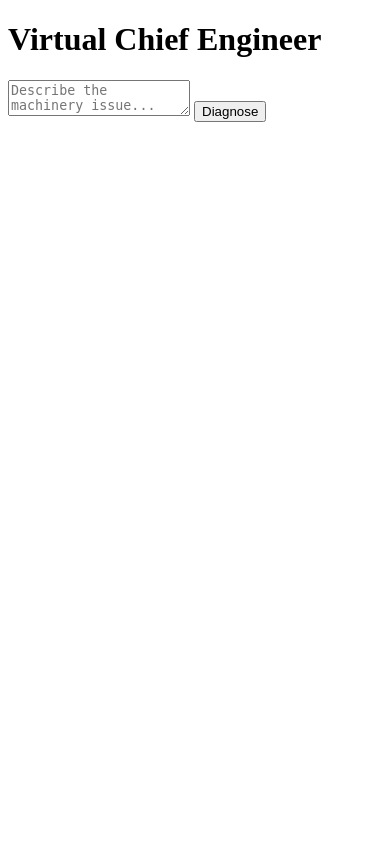
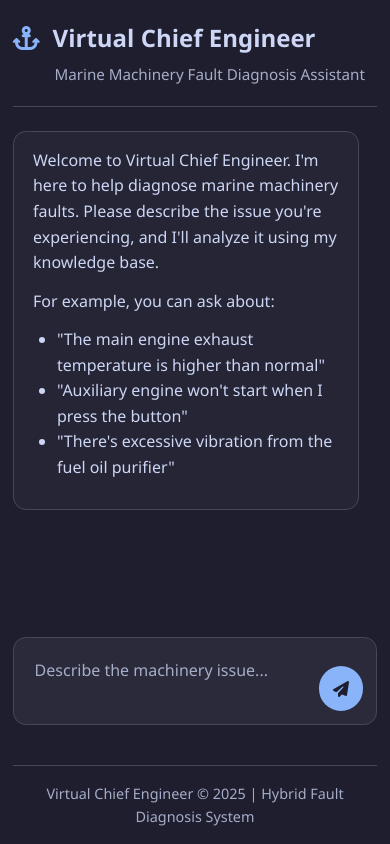
Before and after one commit to M4NT45/Virtual-CE, a Flask app: page / in a window 390 px wide. Run offline with Flask 3, Linux system fonts and the light colour scheme; parts of the project's set-up code (start-up, migrations or seed data) failed here and were passed over.

Commit message:
front_end added

```diff
--- a/app.py
+++ b/app.py
@@ -5,37 +5,37 @@ from services.neural_engine import NeuralEngine
 from services.hybrid_engine import HybridEngine
 
 app = Flask(__name__)
-app.config.from_object('config.Config')
+# app.config.from_object('config.Config')
 
-db.init_app(app)
+# db.init_app(app)
 
-rule_engine = RuleEngine()
-neural_engine = NeuralEngine()
-hybrid_engine = HybridEngine()
+# rule_engine = RuleEngine()
+# neural_engine = NeuralEngine()
+# hybrid_engine = HybridEngine()
 
 @app.route('/')
 def index():
     return render_template('index.html')
 
-@app.route('/api/diagnose', methods=['POST'])
-def diagnose():
-    user_query = request.json.get('query', '')
+# @app.route('/api/diagnose', methods=['POST'])
+# def diagnose():
+#     user_query = request.json.get('query', '')
 
-    # Log the query to database
-    query_record = Query(text=user_query)
-    db.session.add(query_record)
-    db.session.commit()
+#     # Log the query to database
+#     query_record = Query(text=user_query)
+#     db.session.add(query_record)
+#     db.session.commit()
 
-    # Process with hybrid engine
-    results = hybrid_engine.process(user_query)
+#     # Process with hybrid engine
+#     results = hybrid_engine.process(user_query)
 
-    return jsonify(results)
+#     return jsonify(results)
 
-@app.route('/api/health')
-def health_check():
-    return jsonify({"status": "healthy"})
+# @app.route('/api/health')
+# def health_check():
+#     return jsonify({"status": "healthy"})
 
 if __name__ == '__main__':
-    with app.app_context():
-        db.create_all()
+    # with app.app_context():
+    #     db.create_all()
     app.run(debug=True)
--- a/static/css/style.css
+++ b/static/css/style.css
@@ -0,0 +1,310 @@
+/* Base styles and variables */
+:root {
+    --bg-primary: #1e1e2e;
+    --bg-secondary: #2a2a3a;
+    --bg-tertiary: #313244;
+    --text-primary: #cdd6f4;
+    --text-secondary: #a6adc8;
+    --accent-color: #89b4fa;
+    --border-color: #45475a;
+    --user-message-bg: #313244;
+    --assistant-message-bg: #252535;
+    --error-color: #f38ba8;
+    --success-color: #a6e3a1;
+    --font-primary: 'Segoe UI', Tahoma, Geneva, Verdana, sans-serif;
+    --shadow: 0 4px 6px rgba(0, 0, 0, 0.2);
+}
+
+/* Global styles */
+* {
+    margin: 0;
+    padding: 0;
+    box-sizing: border-box;
+}
+
+body {
+    font-family: var(--font-primary);
+    background-color: var(--bg-primary);
+    color: var(--text-primary);
+    line-height: 1.6;
+}
+
+.container {
+    display: flex;
+    flex-direction: column;
+    min-height: 100vh;
+    max-width: 1200px;
+    margin: 0 auto;
+    padding: 0 1rem;
+}
+
+/* Header styles */
+header {
+    padding: 1.2rem 0;
+    border-bottom: 1px solid var(--border-color);
+}
+
+.logo {
+    display: flex;
+    align-items: center;
+    gap: 0.8rem;
+}
+
+.logo i {
+    font-size: 1.8rem;
+    color: var(--accent-color);
+}
+
+header h1 {
+    font-size: 1.8rem;
+    font-weight: 600;
+}
+
+.subtitle {
+    color: var(--text-secondary);
+    font-size: 0.95rem;
+    margin-top: 0.3rem;
+    margin-left: 2.6rem;
+}
+
+/* Main content area */
+main {
+    flex-grow: 1;
+    display: flex;
+    flex-direction: column;
+    padding: 1.5rem 0;
+}
+
+.chat-container {
+    flex-grow: 1;
+    overflow-y: auto;
+    margin-bottom: 1rem;
+}
+
+#chat-history {
+    display: flex;
+    flex-direction: column;
+    gap: 1.5rem;
+    padding-bottom: 1rem;
+}
+
+/* Message styles */
+.message {
+    display: flex;
+    flex-direction: column;
+    max-width: 92%;
+    padding: 1rem 1.2rem;
+    border-radius: 0.8rem;
+    animation: fadeIn 0.3s ease-in-out;
+}
+
+.message.user {
+    align-self: flex-end;
+    background-color: var(--user-message-bg);
+    border: 1px solid var(--border-color);
+    margin-left: auto;
+}
+
+.message.assistant {
+    background-color: var(--assistant-message-bg);
+    border: 1px solid var(--border-color);
+    margin-right: auto;
+}
+
+.message-content {
+    font-size: 1rem;
+}
+
+.message-content p {
+    margin-bottom: 0.8rem;
+}
+
+.message-content p:last-child {
+    margin-bottom: 0;
+}
+
+.message-content ul {
+    margin-left: 1.5rem;
+    margin-bottom: 0.8rem;
+}
+
+.message-content h3 {
+    margin-bottom: 0.6rem;
+    font-size: 1.1rem;
+    color: var(--accent-color);
+}
+
+.message-content .fault-item {
+    margin-bottom: 1.2rem;
+    padding-bottom: 0.8rem;
+    border-bottom: 1px solid var(--border-color);
+}
+
+.message-content .fault-item:last-child {
+    border-bottom: none;
+    margin-bottom: 0;
+}
+
+.message-content .confidence {
+    font-size: 0.9rem;
+    color: var(--text-secondary);
+    margin-bottom: 0.6rem;
+}
+
+.diagnosis-details {
+    margin-top: 1rem;
+}
+
+.welcome-message .message {
+    width: 100%;
+}
+
+/* Input area */
+.input-area {
+    margin-top: auto;
+    padding: 1rem 0;
+}
+
+#query-form {
+    display: flex;
+    gap: 0.8rem;
+    background-color: var(--bg-secondary);
+    padding: 0.8rem;
+    border-radius: 0.8rem;
+    border: 1px solid var(--border-color);
+}
+
+#query {
+    flex-grow: 1;
+    background-color: transparent;
+    border: none;
+    color: var(--text-primary);
+    font-family: var(--font-primary);
+    font-size: 1rem;
+    resize: none;
+    outline: none;
+    padding: 0.5rem;
+}
+
+#query::placeholder {
+    color: var(--text-secondary);
+}
+
+#submit-btn {
+    align-self: flex-end;
+    background-color: var(--accent-color);
+    color: var(--bg-primary);
+    border: none;
+    border-radius: 50%;
+    width: 2.8rem;
+    height: 2.8rem;
+    font-size: 1rem;
+    cursor: pointer;
+    transition: all 0.2s ease;
+    display: flex;
+    align-items: center;
+    justify-content: center;
+}
+
+#submit-btn:hover {
+    background-color: #a5c8ff;
+    transform: scale(1.05);
+}
+
+#submit-btn:active {
+    transform: scale(0.95);
+}
+
+/* Footer styles */
+footer {
+    padding: 1rem 0;
+    text-align: center;
+    color: var(--text-secondary);
+    font-size: 0.9rem;
+    border-top: 1px solid var(--border-color);
+}
+
+/* Utility classes */
+.loading {
+    display: flex;
+    gap: 0.5rem;
+    justify-content: center;
+    align-items: center;
+    padding: 1rem;
+}
+
+.loading-dot {
+    width: 0.6rem;
+    height: 0.6rem;
+    background-color: var(--accent-color);
+    border-radius: 50%;
+    animation: loadingDot 1.5s infinite ease-in-out;
+}
+
+.loading-dot:nth-child(2) {
+    animation-delay: 0.2s;
+}
+
+.loading-dot:nth-child(3) {
+    animation-delay: 0.4s;
+}
+
+/* Animations */
+@keyframes fadeIn {
+    from {
+        opacity: 0;
+        transform: translateY(10px);
+    }
+    to {
+        opacity: 1;
+        transform: translateY(0);
+    }
+}
+
+@keyframes loadingDot {
+    0%, 100% {
+        transform: scale(0.7);
+        opacity: 0.5;
+    }
+    50% {
+        transform: scale(1.2);
+        opacity: 1;
+    }
+}
+
+/* Responsive styles */
+@media (max-width: 768px) {
+    .container {
+        padding: 0 0.8rem;
+    }
+
+    .message {
+        max-width: 95%;
+    }
+
+    header h1 {
+        font-size: 1.5rem;
+    }
+
+    .logo i {
+        font-size: 1.5rem;
+    }
+}
+
+/* Scrollbar styling */
+::-webkit-scrollbar {
+    width: 0.5rem;
+}
+
+::-webkit-scrollbar-track {
+    background: var(--bg-primary);
+}
+
+::-webkit-scrollbar-thumb {
+    background: var(--border-color);
+    border-radius: 0.25rem;
+}
+
+::-webkit-scrollbar-thumb:hover {
+    background: var(--text-secondary);
+}
--- a/static/js/main.js
+++ b/static/js/main.js
@@ -1,54 +1,208 @@
 document.addEventListener('DOMContentLoaded', function() {
-    const form = document.getElementById('query-form');
-    const resultsDiv = document.getElementById('results');
+    const queryForm = document.getElementById('query-form');
+    const queryInput = document.getElementById('query');
+    const chatHistory = document.getElementById('chat-history');
+    const submitBtn = document.getElementById('submit-btn');
 
-    form.addEventListener('submit', function(e) {
+    // Auto-resize textarea as user types
+    queryInput.addEventListener('input', function() {
+        this.style.height = 'auto';
+        this.style.height = (this.scrollHeight) + 'px';
+
+        // Reset to default height if empty
+        if (this.value === '') {
+            this.style.height = '';
+        }
+    });
+
+    // Handle form submission
+    queryForm.addEventListener('submit', function(e) {
         e.preventDefault();
+        const query = queryInput.value.trim();
 
-        const query = document.getElementById('query').value;
+        if (query === '') return;
 
-        fetch('/api/diagnose', {
-            method: 'POST',
-            headers: {
-                'Content-Type': 'application/json',
-            },
-            body: JSON.stringify({query: query}),
+        // Add user message to chat
+        addMessage(query, 'user');
+
+        // Clear input
+        queryInput.value = '';
+        queryInput.style.height = '';
+
+        // Show loading indicator
+        const loadingMessage = addLoadingMessage();
+
+        // Disable submit button while processing
+        submitBtn.disabled = true;
+
+        // Send query to backend
+        fetchDiagnosis(query)
+            .then(response => {
+                // Remove loading message
+                loadingMessage.remove();
+
+                // Add response to chat
+                addDiagnosisMessage(response);
             })
-        .then(response => response.json())
-        .then(data => {
-            resultsDiv.innerHTML = '<h2>Diagnosis Results</h2>';
+            .catch(error => {
+                // Remove loading message
+                loadingMessage.remove();
 
-            if (data.length === 0) {
-                resultsDiv.innerHTML += '<p>No matching faults found. Please provide more details.</p>';
+                // Add error message
+                addErrorMessage('Sorry, there was an error processing your query. Please try again.');
+                console.error('Error:', error);
+            })
+            .finally(() => {
+                // Re-enable submit button
+                submitBtn.disabled = false;
+
+                // Scroll to bottom
+                scrollToBottom();
+            });
+    });
+
+    // Function to add messages to the chat
+    function addMessage(content, role) {
+        const messageDiv = document.createElement('div');
+        messageDiv.className = `message ${role}`;
+
+        const messageContent = document.createElement('div');
+        messageContent.className = 'message-content';
+        messageContent.innerHTML = `<p>${content}</p>`;
+
+        messageDiv.appendChild(messageContent);
+        chatHistory.appendChild(messageDiv);
+
+        scrollToBottom();
+        return messageDiv;
+    }
+
+    // Function to add loading indicator
+    function addLoadingMessage() {
+        const loadingDiv = document.createElement('div');
+        loadingDiv.className = 'message assistant';
+
+        const loadingContent = document.createElement('div');
+        loadingContent.className = 'loading';
+
+        // Add three loading dots
+        for (let i = 0; i < 3; i++) {
+            const dot = document.createElement('div');
+            dot.className = 'loading-dot';
+            loadingContent.appendChild(dot);
+        }
+
+        loadingDiv.appendChild(loadingContent);
+        chatHistory.appendChild(loadingDiv);
+
+        scrollToBottom();
+        return loadingDiv;
+    }
+
+    // Function to add error message
+    function addErrorMessage(message) {
+        const messageDiv = document.createElement('div');
+        messageDiv.className = 'message assistant';
+
+        const messageContent = document.createElement('div');
+        messageContent.className = 'message-content';
+        messageContent.innerHTML = `<p style="color: var(--error-color);">${message}</p>`;
+
+        messageDiv.appendChild(messageContent);
+        chatHistory.appendChild(messageDiv);
+
+        scrollToBottom();
+        return messageDiv;
+    }
+
+    // Function to add diagnosis response
+    function addDiagnosisMessage(diagnosis) {
+        const messageDiv = document.createElement('div');
+        messageDiv.className = 'message assistant';
+
+        const messageContent = document.createElement('div');
+        messageContent.className = 'message-content';
+
+        // Format the diagnostic response
+        let html = '';
+
+        if (diagnosis.error) {
+            html = `<p>${diagnosis.error}</p>`;
         } else {
-                data.forEach(result => {
-                    resultsDiv.innerHTML += `
-                        <div class="result">
-                            <h3>${result.fault}</h3>
-                            <p>Confidence: ${(result.confidence * 100).toFixed(2)}%</p>
-                            <h4>Possible Causes:</h4>
+            // Calculate confidence percentage
+            const confidencePercent = Math.round(diagnosis.confidence * 100);
+            const confidenceClass = confidencePercent > 80 ? 'success-color' :
+                                   confidencePercent > 50 ? 'accent-color' : 'error-color';
+
+            html = `
+                <h3>${diagnosis.fault}</h3>
+                <p class="confidence">Confidence: <span style="color: var(--${confidenceClass});">${confidencePercent}%</span></p>
+                <div class="fault-item">
+                    <h4>Symptoms</h4>
                     <ul>
-                                ${result.causes.map(cause => `
-                                    <li>
-                                        <strong>${cause.name}</strong>
-                                        <h5>Checks:</h5>
+                        ${diagnosis.symptoms.map(symptom => `<li>${symptom}</li>`).join('')}
+                    </ul>
+                </div>
+            `;
+
+            // Add causes section
+            html += `<div class="diagnosis-details">`;
+
+            diagnosis.causes.forEach(cause => {
+                const probability = Math.round(cause.probability * 100);
+
+                html += `
+                    <div class="fault-item">
+                        <h4>${cause.name} (${probability}% probability)</h4>
+                        <div class="checks-actions">
+                            <div>
+                                <h5>Checks to perform:</h5>
                                 <ul>
                                     ${cause.checks.map(check => `<li>${check}</li>`).join('')}
                                 </ul>
-                                        <h5>Actions:</h5>
+                            </div>
+                            <div>
+                                <h5>Recommended actions:</h5>
                                 <ul>
                                     ${cause.actions.map(action => `<li>${action}</li>`).join('')}
                                 </ul>
-                                    </li>
-                                `).join('')}
-                            </ul>
+                            </div>
+                        </div>
                     </div>
                 `;
             });
+
+            html += `</div>`;
         }
-        })
-        .catch(error => {
-            resultsDiv.innerHTML = `<p>Error: ${error.message}</p>`;
+
+        messageContent.innerHTML = html;
+        messageDiv.appendChild(messageContent);
+        chatHistory.appendChild(messageDiv);
+
+        scrollToBottom();
+        return messageDiv;
+    }
+
+    // Function to scroll chat to bottom
+    function scrollToBottom() {
+        const chatContainer = document.querySelector('.chat-container');
+        chatContainer.scrollTop = chatContainer.scrollHeight;
+    }
+
+    // Function to fetch diagnosis from backend
+    async function fetchDiagnosis(query) {
+        const response = await fetch('/diagnose', {
+            method: 'POST',
+            headers: {
+                'Content-Type': 'application/x-www-form-urlencoded',
+            },
+            body: `query=${encodeURIComponent(query)}`
         });
+
+        if (!response.ok) {
+            throw new Error(`HTTP error! status: ${response.status}`);
+        }
+
+        return await response.json();
+    }
 });
-});
--- a/templates/index.html
+++ b/templates/index.html
@@ -1,15 +1,55 @@
 <!DOCTYPE html>
-<html>
+<html lang="en">
 <head>
+    <meta charset="UTF-8">
+    <meta name="viewport" content="width=device-width, initial-scale=1.0">
     <title>Virtual Chief Engineer</title>
+    <link rel="stylesheet" href="{{ url_for('static', filename='css/style.css') }}">
+    <link rel="stylesheet" href="https://cdnjs.cloudflare.com/ajax/libs/font-awesome/6.4.0/css/all.min.css">
 </head>
 <body>
-    <h1>Virtual Chief Engineer</h1>
-    <form id="query-form">
-        <textarea id="query" placeholder="Describe the machinery issue..."></textarea>
-        <button type="submit">Diagnose</button>
-    </form>
-    <div id="results"></div>
+    <div class="container">
+        <header>
+            <div class="logo">
+                <i class="fas fa-anchor"></i>
+                <h1>Virtual Chief Engineer</h1>
+            </div>
+            <div class="subtitle">Marine Machinery Fault Diagnosis Assistant</div>
+        </header>
+
+        <main>
+            <div class="chat-container">
+                <div id="chat-history">
+                    <div class="welcome-message">
+                        <div class="message assistant">
+                            <div class="message-content">
+                                <p>Welcome to Virtual Chief Engineer. I'm here to help diagnose marine machinery faults. Please describe the issue you're experiencing, and I'll analyze it using my knowledge base.</p>
+                                <p>For example, you can ask about:</p>
+                                <ul>
+                                    <li>"The main engine exhaust temperature is higher than normal"</li>
+                                    <li>"Auxiliary engine won't start when I press the button"</li>
+                                    <li>"There's excessive vibration from the fuel oil purifier"</li>
+                                </ul>
+                            </div>
+                        </div>
+                    </div>
+                </div>
+            </div>
+
+            <div class="input-area">
+                <form id="query-form">
+                    <textarea id="query" placeholder="Describe the machinery issue..." rows="2"></textarea>
+                    <button type="submit" id="submit-btn">
+                        <i class="fas fa-paper-plane"></i>
+                    </button>
+                </form>
+            </div>
+        </main>
+
+        <footer>
+            <p>Virtual Chief Engineer &copy; 2025 | Hybrid Fault Diagnosis System</p>
+        </footer>
+    </div>
 
     <script src="{{ url_for('static', filename='js/main.js') }}"></script>
 </body>
```
Also changed, not shown: fault_cases.yaml (deleted), fault_rules.yaml (deleted). Lines whose indentation alone changed are shown as unchanged.
